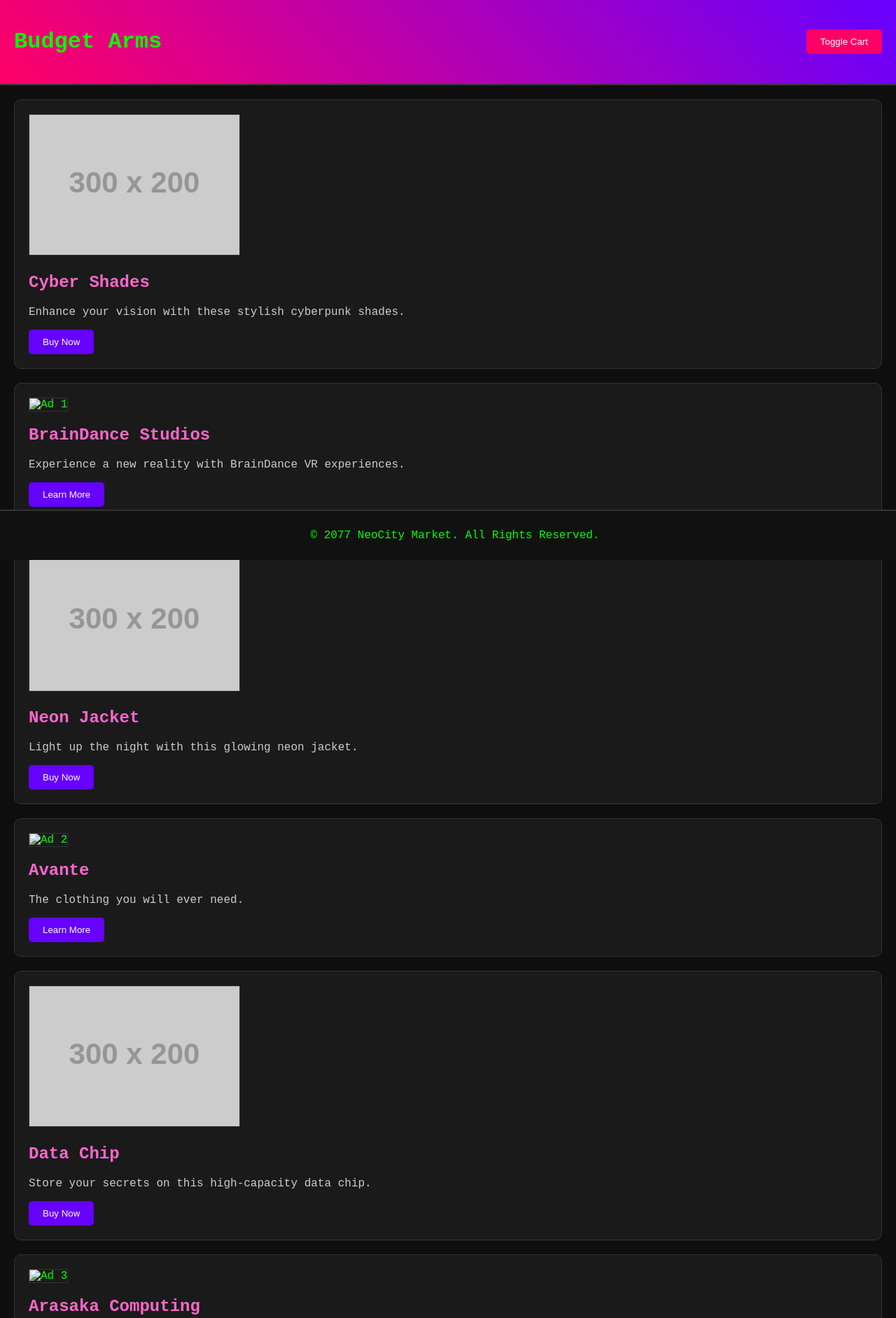
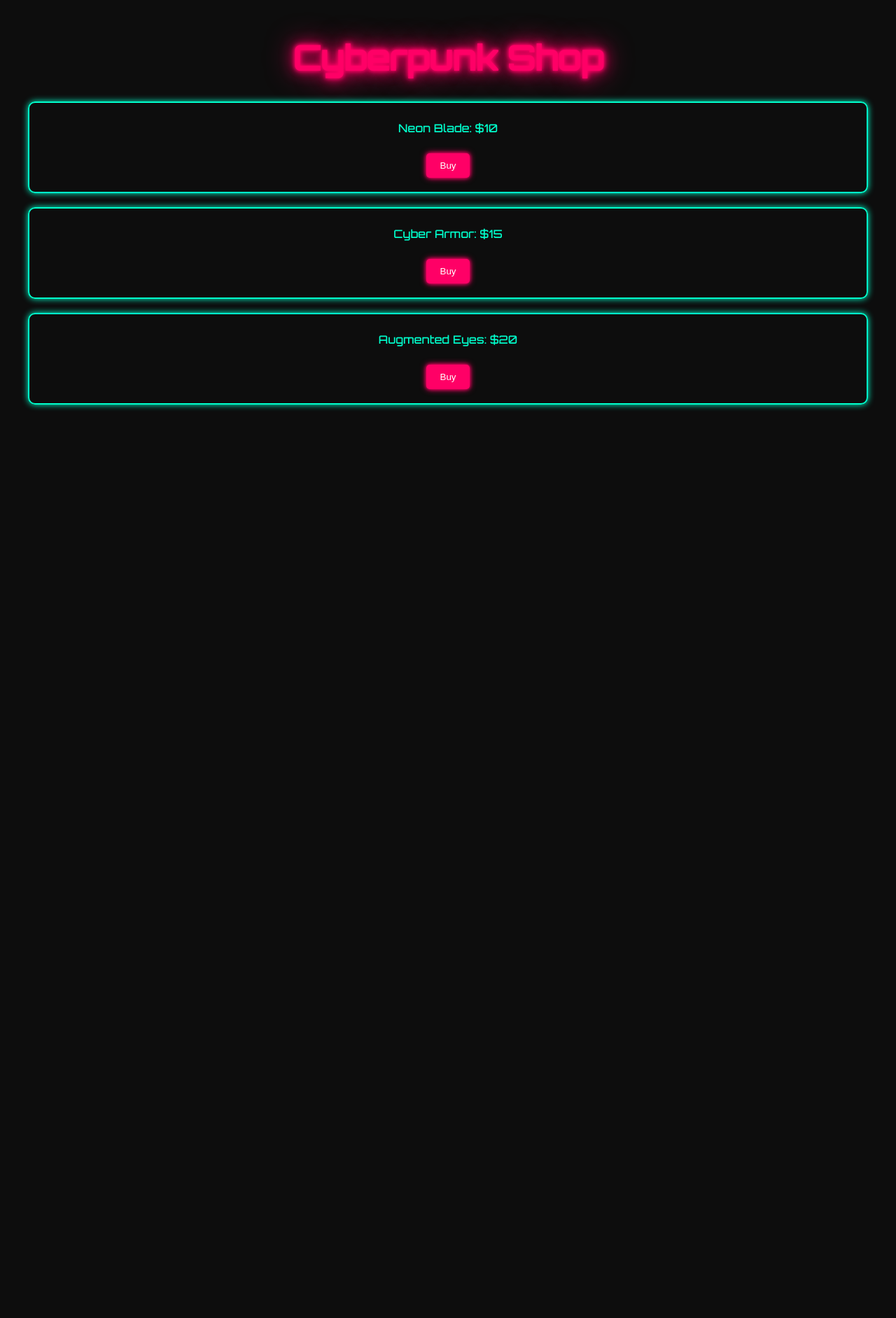
Before and after one commit to masterxxstabs/DndShop-Cyberpunk-2020, a plain HTML site: page index.html in a window 1280 px wide. Shown: the top 1883 px of the page at 70% size. After the commit the page ends 800 px from the top, so only its background shows below. Drawn offline with Linux system fonts and the light colour scheme; placeholder pictures from the web are drawn by us.

Commit message:
Update index.html

```diff
--- a/index.html
+++ b/index.html
@@ -1,195 +1,71 @@
 <!DOCTYPE html>
-<html lang="en">
+<html>
 <head>
-    <meta charset="UTF-8">
-    <meta name="viewport" content="width=device-width, initial-scale=1.0">
-    <title>Budget Arms</title>
+    <title>Cyberpunk Shop</title>
     <style>
+        @import url('https://fonts.googleapis.com/css2?family=Orbitron:wght@500&display=swap');
+
         body {
-            background-color: #0e0e0e;
-            color: #0f0;
-            font-family: 'Courier New', Courier, monospace;
+            font-family: 'Orbitron', sans-serif;
+            text-align: center;
+            background-color: #0d0d0d; /* Dark background */
+            color: #00ffcc; /* Neon cyan text */
             margin: 0;
             padding: 0;
-        }
-        header {
-            background: linear-gradient(45deg, #ff0066, #6600ff);
-            padding: 20px;
-            text-align: center;
-            border-bottom: 2px solid #333;
-            display: flex;
-            justify-content: space-between;
-            align-items: center;
         }
         .container {
             padding: 20px;
         }
-        .product, .ad {
-            background-color: #1a1a1a;
-            border: 1px solid #333;
-            margin-bottom: 20px;
-            padding: 20px;
+        h1 {
+            font-size: 3em;
+            color: #ff0066; /* Neon pink */
+            text-shadow: 0 0 5px #ff0066, 0 0 10px #ff0066, 0 0 20px #ff0066, 0 0 40px #ff0066;
+        }
+        .item {
+            margin: 20px;
+            padding: 10px;
+            border: 2px solid #00ffcc; /* Neon cyan border */
             border-radius: 10px;
+            box-shadow: 0 0 10px #00ffcc;
         }
-        .product img, .ad img {
-            max-width: 100%;
-            height: auto;
-            border: 1px solid #333;
+        .button {
+            padding: 10px 20px;
+            margin: 10px;
+            background-color: #ff0066;
+            color: white;
+            border: none;
+            border-radius: 5px;
+            cursor: pointer;
+            box-shadow: 0 0 5px #ff0066, 0 0 10px #ff0066;
+            transition: background-color 0.3s, box-shadow 0.3s;
         }
-        .product h2, .ad h2 {
-            color: #ff66cc;
-        }
-        .product p, .ad p {
-            color: #ccc;
-        }
-        .buy-button, .ad-button {
-            background-color: #6600ff;
-            border: none;
-            padding: 10px 20px;
-            color: #fff;
-            cursor: pointer;
-            border-radius: 5px;
-            transition: background-color 0.3s;
-        }
-        .buy-button:hover, .ad-button:hover {
-            background-color: #ff0066;
-        }
-        #cart {
-            background-color: #333;
-            color: #fff;
-            padding: 20px;
-            position: fixed;
-            top: 60px;
-            right: 20px;
-            width: 300px;
-            border-radius: 10px;
-            display: none;
-        }
-        footer {
-            background: #111;
-            text-align: center;
-            padding: 10px;
-            border-top: 2px solid #333;
-            position: fixed;
-            width: 100%;
-            bottom: 0;
-        }
-        .toggle-cart-button {
-            background-color: #ff0066;
-            border: none;
-            padding: 10px 20px;
-            color: #fff;
-            cursor: pointer;
-            border-radius: 5px;
-            transition: background-color 0.3s;
-        }
-        .toggle-cart-button:hover {
-            background-color: #6600ff;
+        .button:hover {
+            background-color: #ff3399;
+            box-shadow: 0 0 20px #ff0066;
         }
     </style>
 </head>
 <body>
-    <header>
-        <h1>Budget Arms</h1>
-        <button class="toggle-cart-button" id="toggle-cart">Toggle Cart</button>
-    </header>
     <div class="container">
-        <div class="product" data-name="Cyber Shades" data-price="50">
-            <img src="https://via.placeholder.com/300x200" alt="Product 1">
-            <h2>Cyber Shades</h2>
-            <p>Enhance your vision with these stylish cyberpunk shades.</p>
-            <button class="buy-button">Buy Now</button>
+        <h1>Cyberpunk Shop</h1>
+        <div class="item">
+            <p>Neon Blade: $10</p>
+            <button class="button" onclick="buyItem('Neon Blade', 10)">Buy</button>
         </div>
-
-        <div class="ad">
-            <img src="assets/imgs/np68hOL.jpeg" alt="Ad 1" width="300" height="200">
-            <h2>BrainDance Studios</h2>
-            <p>Experience a new reality with BrainDance VR experiences.</p>
-            <button class="ad-button">Learn More</button>
+        <div class="item">
+            <p>Cyber Armor: $15</p>
+            <button class="button" onclick="buyItem('Cyber Armor', 15)">Buy</button>
         </div>
-
-        <div class="product" data-name="Neon Jacket" data-price="150">
-            <img src="https://via.placeholder.com/300x200" alt="Product 2">
-            <h2>Neon Jacket</h2>
-            <p>Light up the night with this glowing neon jacket.</p>
-            <button class="buy-button">Buy Now</button>
-        </div>
-
-        <div class="ad">
-            <img src="assets/imgs/VNwkPVF.jpeg" alt="Ad 2" width="300" height="200">
-            <h2>Avante</h2>
-            <p>The clothing you will ever need.</p>
-            <button class="ad-button">Learn More</button>
-        </div>
-
-        <div class="product" data-name="Data Chip" data-price="200">
-            <img src="https://via.placeholder.com/300x200" alt="Product 3">
-            <h2>Data Chip</h2>
-            <p>Store your secrets on this high-capacity data chip.</p>
-            <button class="buy-button">Buy Now</button>
-        </div>
-
-        <div class="ad">
-            <img src="assets/imgs/YBHwWAk.jpeg" alt="Ad 3" width="300" height="200">
-            <h2>Arasaka Computing</h2>
-            <p>State of the art Weapon and Eviromental computing systems</p>
-            <button class="ad-button">Learn More</button>
+        <div class="item">
+            <p>Augmented Eyes: $20</p>
+            <button class="button" onclick="buyItem('Augmented Eyes', 20)">Buy</button>
         </div>
     </div>
-    <div id="cart">
-        <h2>Your Cart</h2>
-        <ul id="cart-items"></ul>
-        <p>Total: $<span id="cart-total">0</span></p>
-        <button id="checkout-button" class="buy-button">Checkout</button>
-    </div>
-    <footer>
-        <p>© 2077 NeoCity Market. All Rights Reserved.</p>
-    </footer>
 
     <script>
-        const cart = [];
-        const cartItemsContainer = document.getElementById('cart-items');
-        const cartTotalContainer = document.getElementById('cart-total');
-        const cartElement = document.getElementById('cart');
-        const toggleCartButton = document.getElementById('toggle-cart');
-
-        document.querySelectorAll('.buy-button').forEach(button => {
-            button.addEventListener('click', (e) => {
-                const productElement = e.target.closest('.product');
-                const productName = productElement.getAttribute('data-name');
-                const productPrice = parseFloat(productElement.getAttribute('data-price'));
-
-                addToCart(productName, productPrice);
-                updateCartDisplay();
-            });
-        });
-
-        toggleCartButton.addEventListener('click', () => {
-            cartElement.style.display = cartElement.style.display === 'none' ? 'block' : 'none';
-        });
-
-        function addToCart(name, price) {
-            const product = cart.find(item => item.name === name);
-            if (product) {
-                product.quantity++;
-            } else {
-                cart.push({ name, price, quantity: 1 });
-            }
-        }
-
-        function updateCartDisplay() {
-            cartItemsContainer.innerHTML = '';
-            let total = 0;
-
-            cart.forEach(item => {
-                const li = document.createElement('li');
-                li.textContent = `${item.name} - $${item.price} x ${item.quantity}`;
-                cartItemsContainer.appendChild(li);
-
-                total += item.price * item.quantity;
-            });
-
-            cartTotalContainer.textContent = total.toFixed(2);
+        function buyItem(name, price) {
+            // Send a message to the game when an item is bought
+            window.external.Call('buyItem', name, price);
         }
     </script>
 </body>
```
